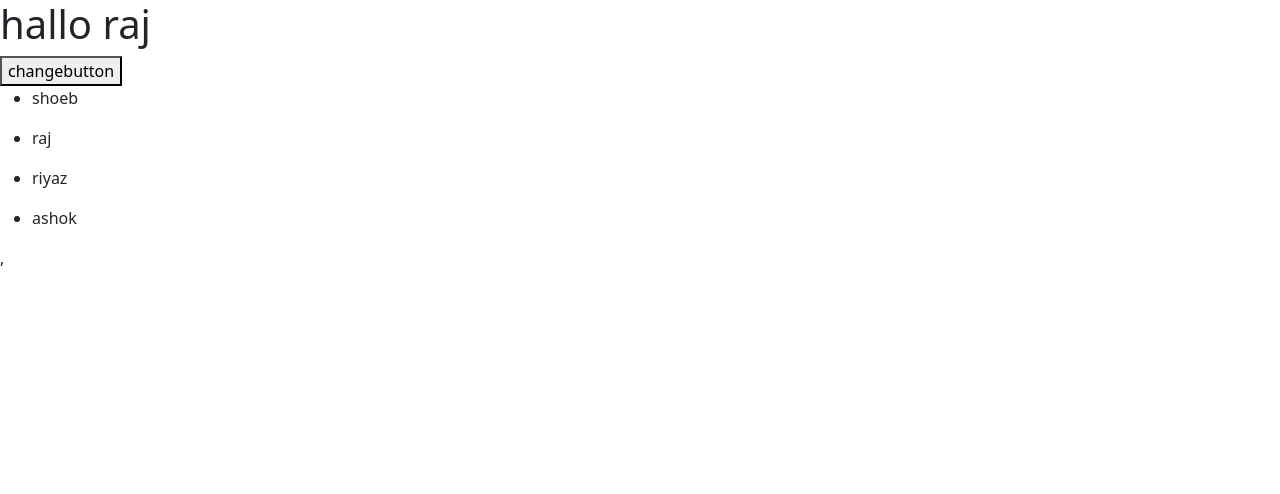
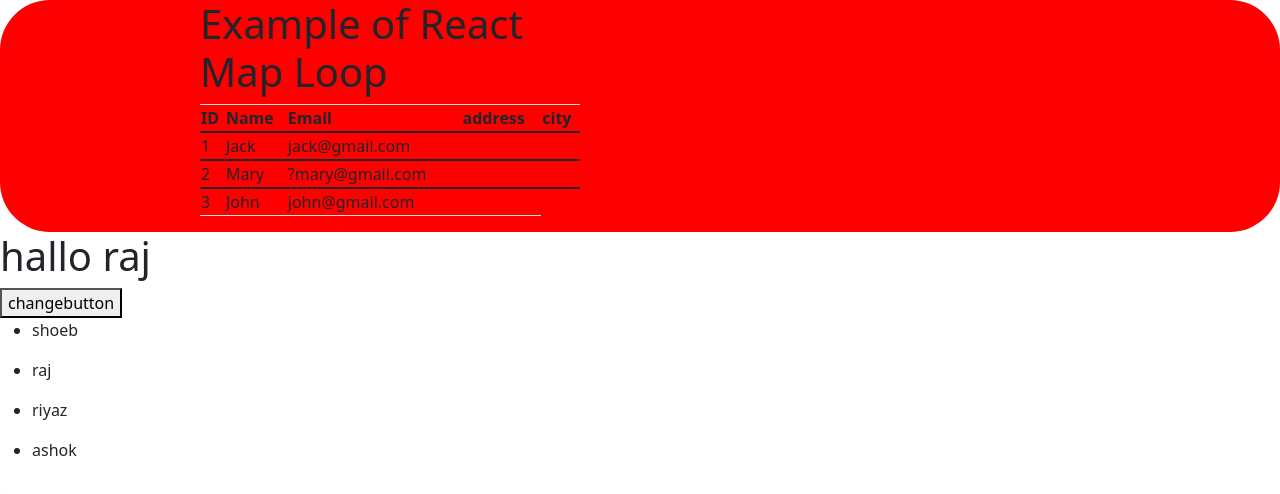
Before and after one commit to JadhavRajendra/React-Practice, a React (Create React App) app: page / in a window 1280 px wide. Shown: the top 494 px of the page. Built offline with nearby package versions, Linux system fonts and the light colour scheme.

Commit message:
Update App.js

```diff
--- a/src/App.js
+++ b/src/App.js
@@ -69,7 +69,7 @@ function app(){
        {/* <Buttonfunctionexzample/> */}
        {/* <BootsraptableExample/> */}
        {/* <Formstateexzample/> */}
-       {/* <Functiontableexzample/> */}
+       <Functiontableexzample/>
        <StateClassComponent/>
 
        <FragmentExample/>
```
